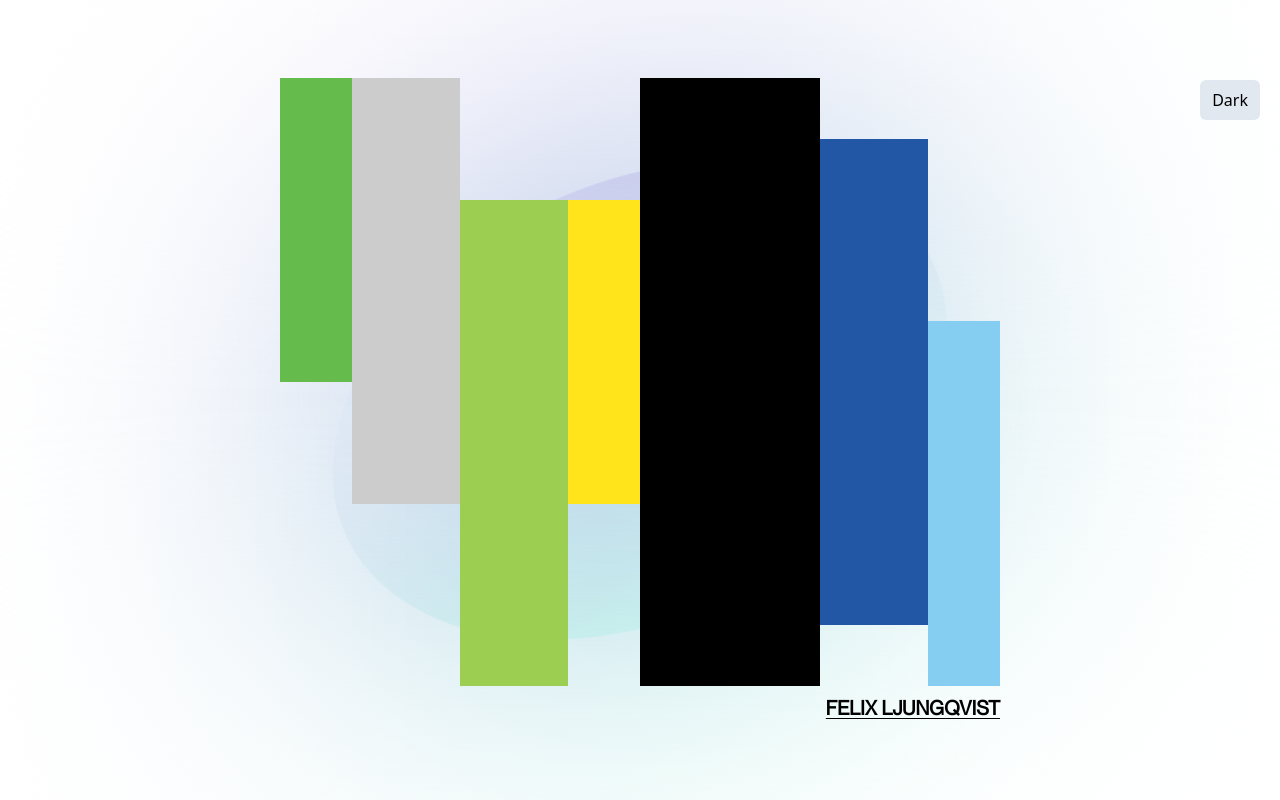
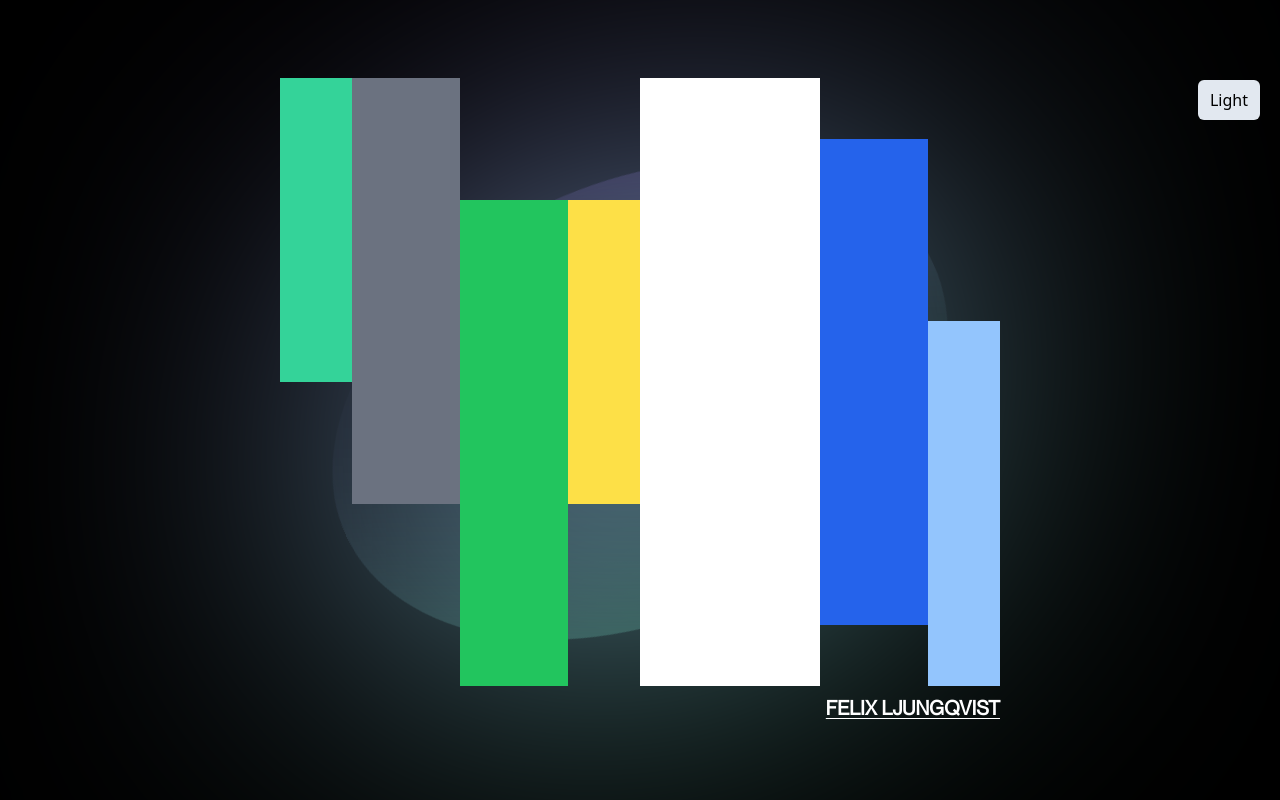
Before and after one commit to qvisten12/felix-portfolio, a Next.js app: page / in a window 1280 px wide. Built offline with nearby package versions, Linux system fonts and the light colour scheme.

Commit message:
Update theme & tabbing support

```diff
--- a/app/globals.css
+++ b/app/globals.css
@@ -14,3 +14,15 @@ html {
   src: url("../public/fonts/PPNeueMontreal-Regular.woff2");
   font-display: swap;
 }
+
+.dark .tabbing *:focus {
+  outline: 3px solid lightgray;
+  outline-offset: 8px;
+  z-index: 999;
+}
+
+.tabbing *:focus {
+  outline: 3px solid black;
+  outline-offset: 8px;
+  z-index: 999;
+}
--- a/app/landing.css
+++ b/app/landing.css
@@ -28,36 +28,64 @@
 #wrapper > .shape:nth-child(1) {
   z-index: 2;
   animation: 200ms ease-out 0s 1 scaleIn;
+
+  & :focus {
+    z-index: 999;
+  }
 }
 
 #wrapper > .shape:nth-child(2) {
   z-index: 2;
   animation: 1000ms ease-in-out 0s 1 scaleIn;
+
+  & :focus {
+    z-index: 999;
+  }
 }
 
 #wrapper > .shape:nth-child(3) {
   z-index: 1;
   animation: 500ms ease-in-out 0s 1 scaleIn;
+
+  & :focus {
+    z-index: 999;
+  }
 }
 
 #wrapper > .shape:nth-child(4) {
   z-index: 2;
   animation: 800ms ease-in-out 0s 1 scaleIn;
+
+  & :focus {
+    z-index: 999;
+  }
 }
 
 #wrapper > .shape:nth-child(5) {
   z-index: 2;
   animation: 400ms ease-in-out 0s 1 scaleIn;
+
+  & :focus {
+    z-index: 999;
+  }
 }
 
 #wrapper > .shape:nth-child(6) {
   z-index: 2;
   animation: 800ms ease-in-out 0s 1 scaleIn;
+
+  & :focus {
+    z-index: 999;
+  }
 }
 
 #wrapper > .shape:nth-child(7) {
   z-index: 2;
   animation: 900ms ease-in-out 0s 1 scaleIn;
+
+  & :focus {
+    z-index: 999;
+  }
 }
 
 #wrapper[data-configuration="1"] > .shape:nth-child(1) {
@@ -252,6 +280,10 @@
   background-color: gray;
 }
 
+.tabbing #wrapper > .shape:focus {
+  z-index: 999;
+}
+
 .landing-title {
   margin-top: 0.5rem;
   text-decoration: underline;
--- a/app/layout.tsx
+++ b/app/layout.tsx
@@ -3,8 +3,6 @@ import "./animatedblob.css";
 import dynamic from "next/dynamic";
 import type { Metadata } from "next";
 import { Analytics } from "@vercel/analytics/react";
-import Script from "next/script";
-import { useState } from "react";
 
 export const metadata: Metadata = {
   title: "Felix Ljungqvist",
@@ -25,7 +23,7 @@ export default function RootLayout({
   children: React.ReactNode;
 }) {
   return (
-    <html lang="en">
+    <html lang="en" className="dark">
       <body className="dark:bg-black ">
         <Header />
         <AnimatedBlob />
--- a/components/Header.tsx
+++ b/components/Header.tsx
@@ -1,12 +1,11 @@
 "use client";
 import Link from "next/link";
 import { usePathname } from "next/navigation";
-import PageTransition from "./PageTransition";
 import { useEffect, useState } from "react";
 
 const Header = () => {
   const pathname = usePathname();
-  const [theme, setTheme] = useState("light");
+  const [theme, setTheme] = useState("dark");
 
   function removeSlashesAndNumbers(inputString: string) {
     const changedString = inputString.replace(/[\/0-9]/g, "");
@@ -27,10 +26,29 @@ const Header = () => {
     }
   };
 
+  const userIsTabbing = (event: Event) => {
+    if (event.keyCode == 9) {
+      console.log("tabbing");
+      var root = document.body;
+      root.classList.add("tabbing");
+    } else {
+      var root = document.body;
+      root.classList.remove("tabbing");
+    }
+  };
+
   useEffect(() => {
     document.documentElement.classList.contains("dark")
       ? setTheme("dark")
       : setTheme("light");
+
+    document.body.addEventListener("keydown", userIsTabbing);
+    document.body.addEventListener("mousedown", userIsTabbing);
+
+    return () => {
+      document.body.removeEventListener("keydown", userIsTabbing);
+      document.body.removeEventListener("mousedown", userIsTabbing);
+    };
   }, []);
 
   return pathname === "/" ? (
```
